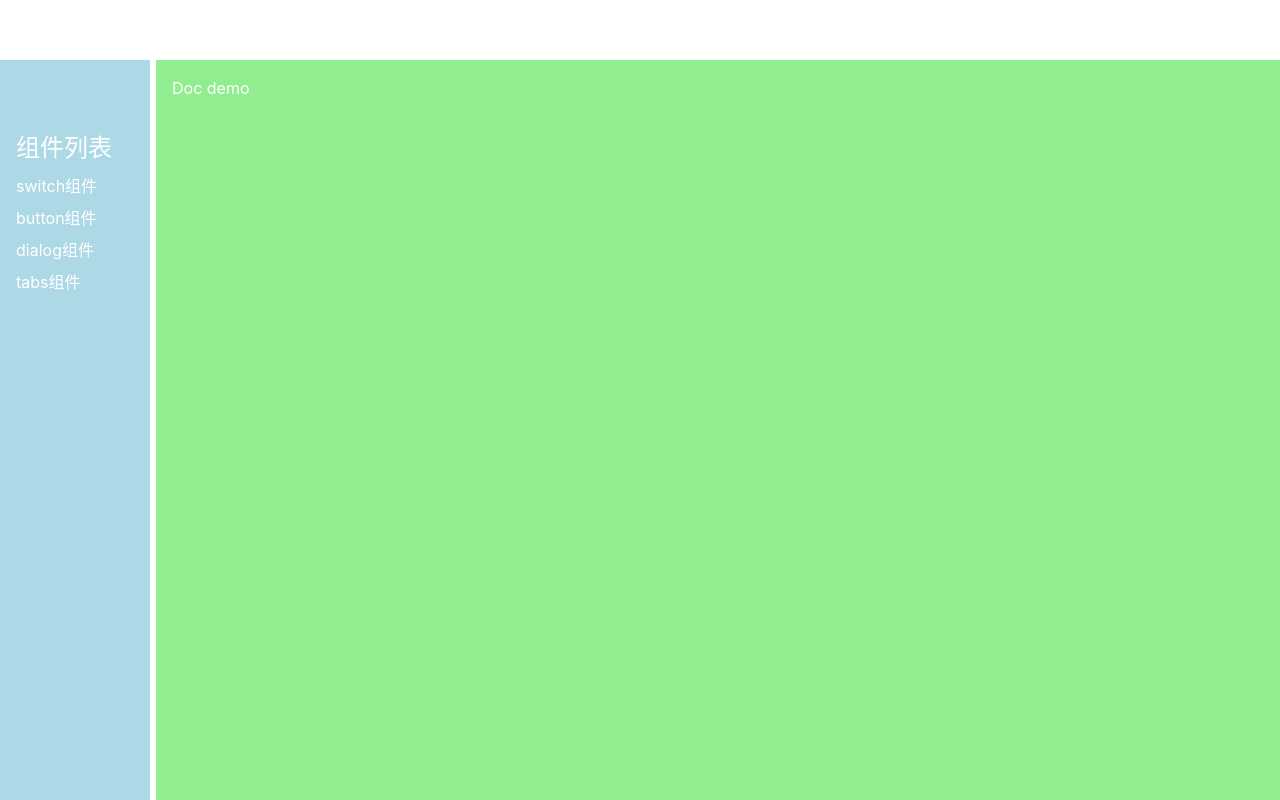
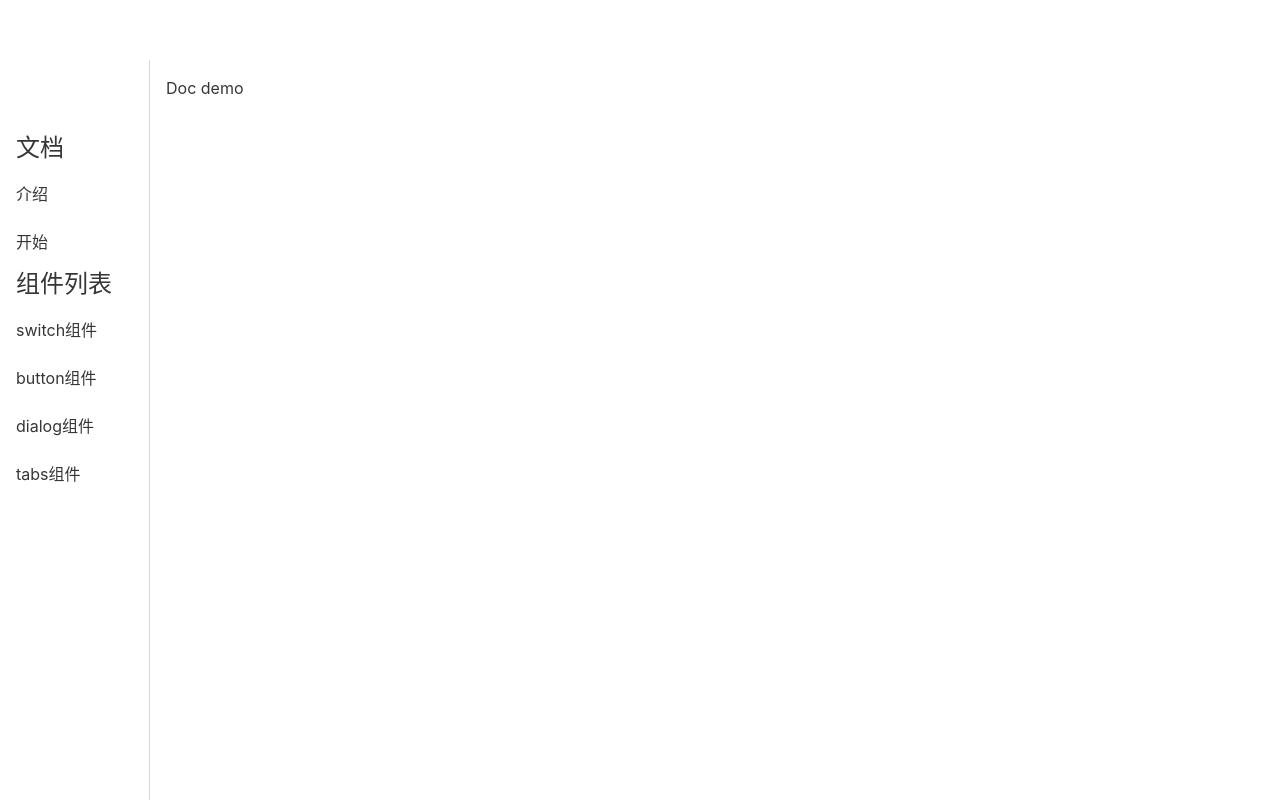
Before and after one commit to linbaijin/vue3-whell, a Vue app: page /doc in a window 1280 px wide. Built offline with nearby package versions, Linux system fonts and the light colour scheme.

Commit message:
高亮当前路由

```diff
--- a/src/assets/scss/variables.scss
+++ b/src/assets/scss/variables.scss
@@ -11,3 +11,4 @@ $danger-disabled-color: #fab6b6;
 $linear-gradient-bg: linear-gradient(135deg, rgba(15,21,80,1) 10%, rgba(20,15,40,1) 50%, rgba(50,30,71,1) 90%);
 $doc-btn-border: 1px solid rgba(255,255,255, 0.2);
 $doc-btn-color: rgba(255,255,255, 0.8);
+$doc-font-color: rgb(54, 54, 54);
--- a/src/index.scss
+++ b/src/index.scss
@@ -10,9 +10,9 @@ ol {
 a {
   text-decoration: none;
   color: inherit;
-  &:hover {
-    border-bottom: 1px solid;
-  }
+  // &:hover {
+  //   border-bottom: 1px solid;
+  // }
 }
 
 h1,
--- a/src/views/Doc.vue
+++ b/src/views/Doc.vue
@@ -3,6 +3,15 @@
     <Topnav class="nav" />
     <div class="content">
       <aside :class="{ active: menuVisible }">
+        <h2>文档</h2>
+        <ol>
+          <li>
+            <router-link to="/doc/intro">介绍</router-link>
+          </li>
+          <li>
+            <router-link to="/doc/get-started">开始</router-link>
+          </li>
+        </ol>
         <h2>组件列表</h2>
         <ol>
           <li>
@@ -51,42 +60,78 @@ export default {
   & > .content {
     position: relative;
     margin-top: 60px;
-    padding-left: 156px;
+    // padding-left: 156px;
+    padding-left: 0;
     flex-grow: 1;
-    @media (max-width: 500px) {
-      padding-left: 0;
-    }
+    // @media (max-width: 500px) {
+    //   padding-left: 0;
+    // }
   }
 }
 
 .content {
   display: flex;
   position: relative;
-  > main {
+  color: $doc-font-color;
+  & > aside {
+    @media (max-width: 500px) {
+      position: absolute;
+    }
+  }
+  & > main {
     flex-grow: 1;
     padding: 16px;
-    background: lightgreen;
   }
 }
 
 aside {
-  position: absolute;
+  position: relative;
   z-index: 10;
   flex-shrink: 0;
-  background: lightblue;
   width: 150px;
-  padding: 16px;
+  padding: 16px 0;
   top: 0;
   left: -100%;
   padding-top: 70px;
   height: 100%;
   transition: all 0.3s ease-in-out;
+  border-right: 1px solid rgba(61, 61, 61, 0.2);
   & > h2 {
+    padding: 0 16px;
     margin-bottom: 4px;
   }
   & > ol {
     & > li {
-      padding: 4px 0;
+      & > a {
+        position: relative;
+        display: block;
+        padding: 12px 16px;
+        outline: none;
+        background-color: #fff;
+        transition: all 0.3s ease-in-out;
+        &.router-link-active {
+          color: rgb(158, 71, 250);
+          background-color: rgba(217, 181, 255, 0.616);
+          &::after {
+            content: '';
+            position: absolute;
+            top: 0;
+            right: 0;
+            width: 3px;
+            height: 100%;
+            background-color: rgb(135, 22, 255);
+            animation: asideCurrent 250ms ease-in-out;
+          }
+        }
+      }
+    }
+  }
+  @keyframes asideCurrent {
+    from {
+        transform: scaleY(0);
+    }
+    to {
+        transform: scaleY(1);
     }
   }
 }
```
